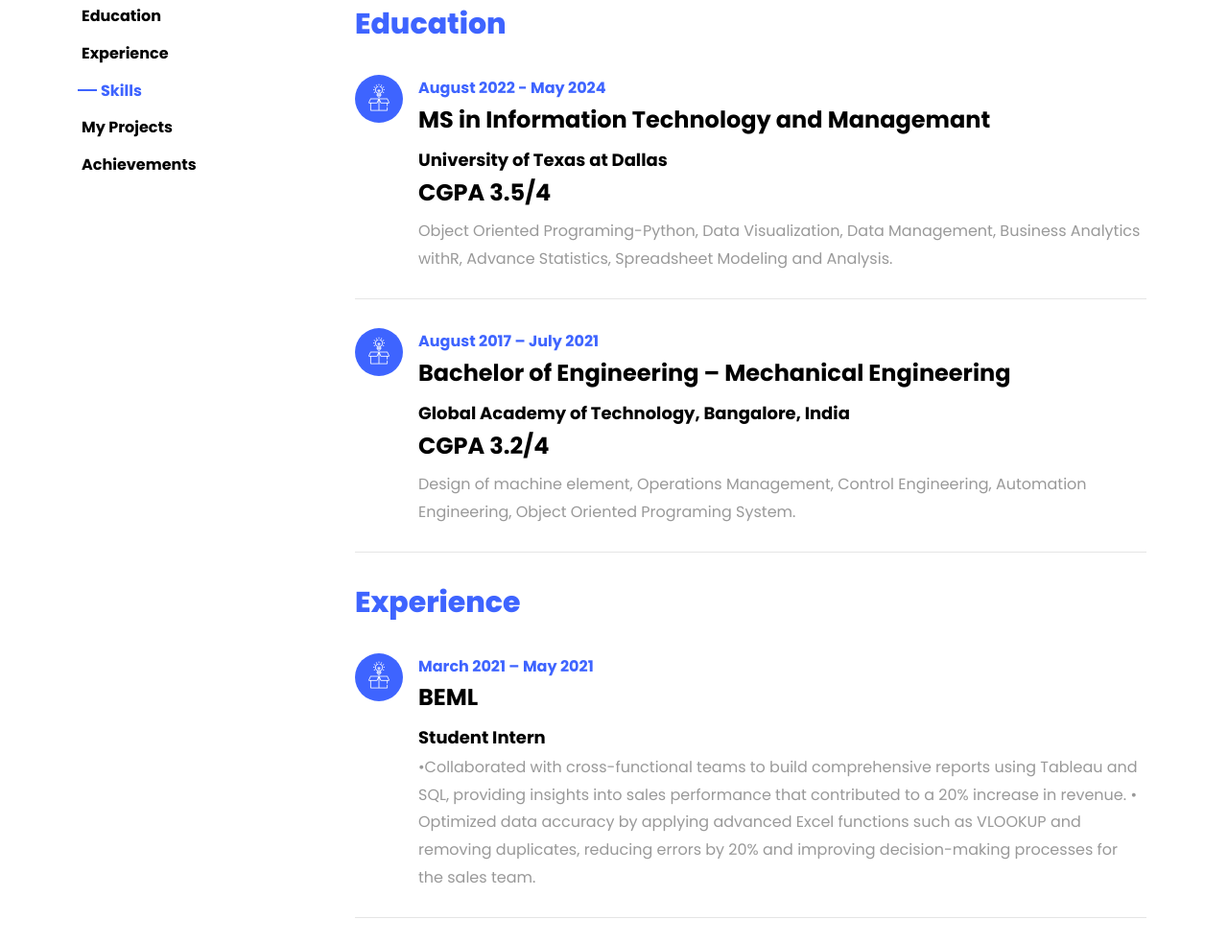
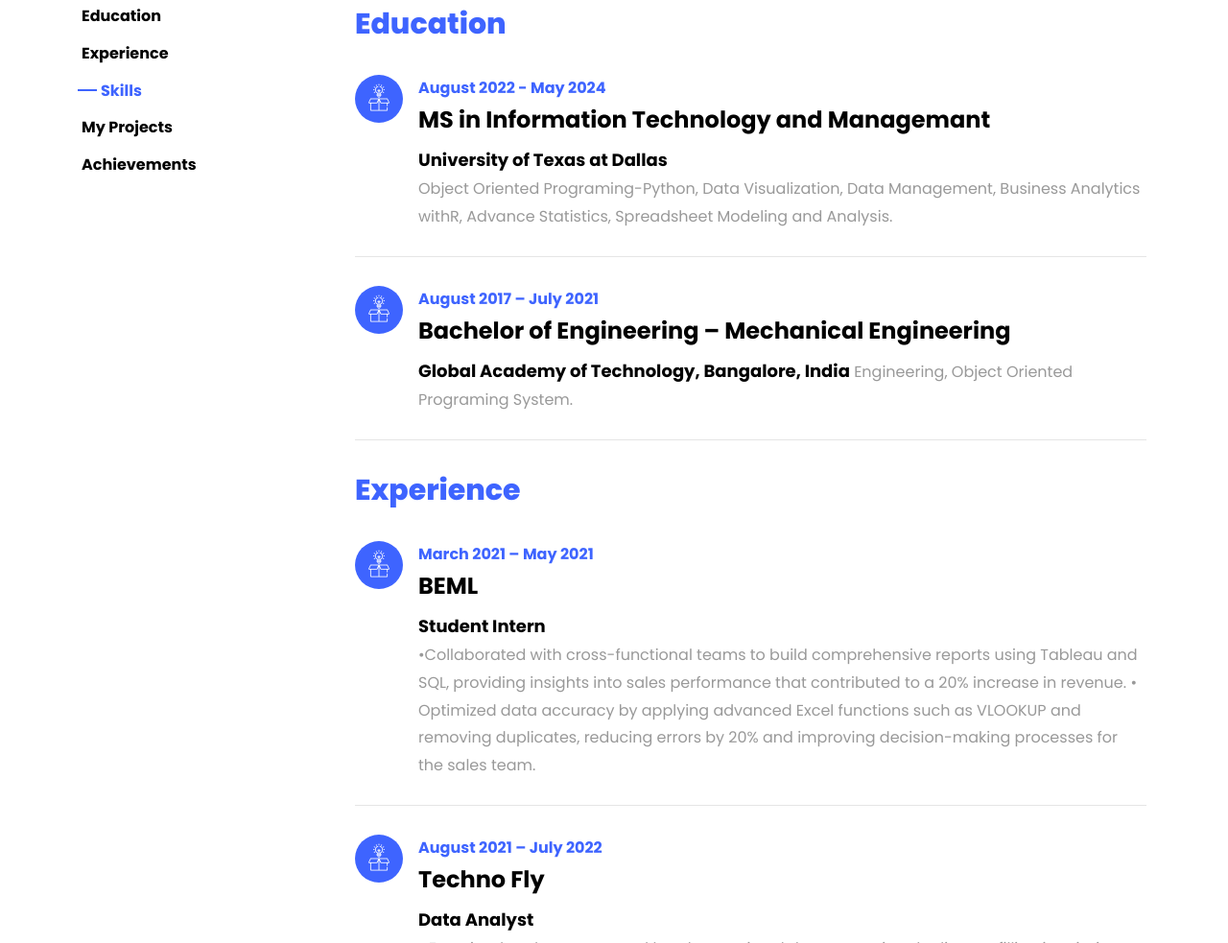
Before and after one commit to manojgowdajayaswamy/manoj.jayaswamy.github.io, a plain HTML site: page index.html in a window 1280 px wide. Shown: the part 1524-2507 px from the top of the page at 96% size. Drawn offline with Linux system fonts and the light colour scheme; files whose address does not match are found by name.

Commit message:
Update index.html

```diff
--- a/index.html
+++ b/index.html
@@ -131,7 +131,7 @@
 		    					<span class="date">August 2022 - May 2024</span>
 		    					<h2>MS in Information Technology and Managemant</h2>
 								<span class="position">University of Texas at Dallas</span>
-								<h2>CGPA 3.5/4</h2>
+<!-- 								<h2>CGPA 3.5/4</h2> -->
 		    					<p> Object Oriented Programing-Python, Data Visualization, Data Management, Business Analytics withR,
 									Advance Statistics, Spreadsheet Modeling and Analysis.
 									</p>
@@ -145,8 +145,8 @@
 		    					<span class="date">August 2017 – July 2021 </span>
 		    					<h2>Bachelor of Engineering – Mechanical Engineering </h2>
 								<span class="position">Global Academy of Technology, Bangalore, India</span>
-								<h2>CGPA 3.2/4</h2>
-		    					<p>  Design of machine element, Operations Management, Control Engineering, Automation
+<!-- 								<h2>CGPA 3.2/4</h2>
+		    					<p>  Design of machine element, Operations Management, Control Engineering, Automation -->
 									Engineering, Object Oriented Programing System.</p>
 		    				</div>
 	    				</div>
```
